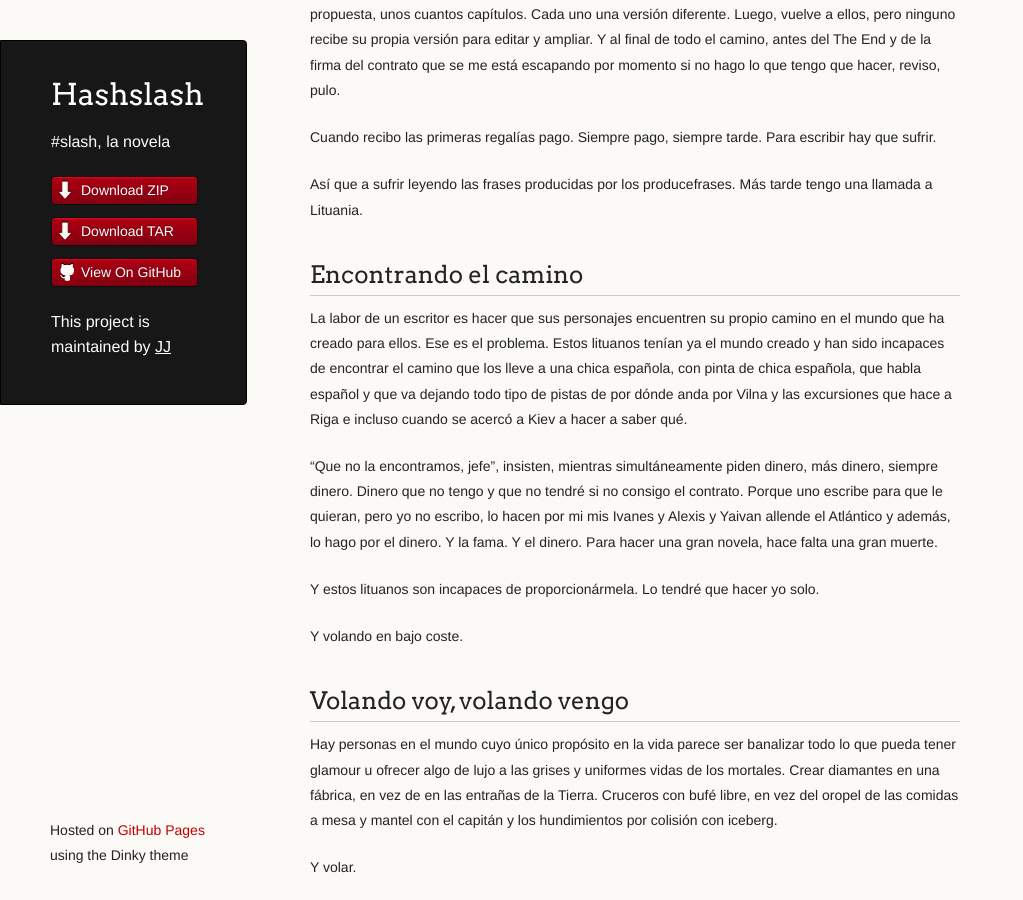
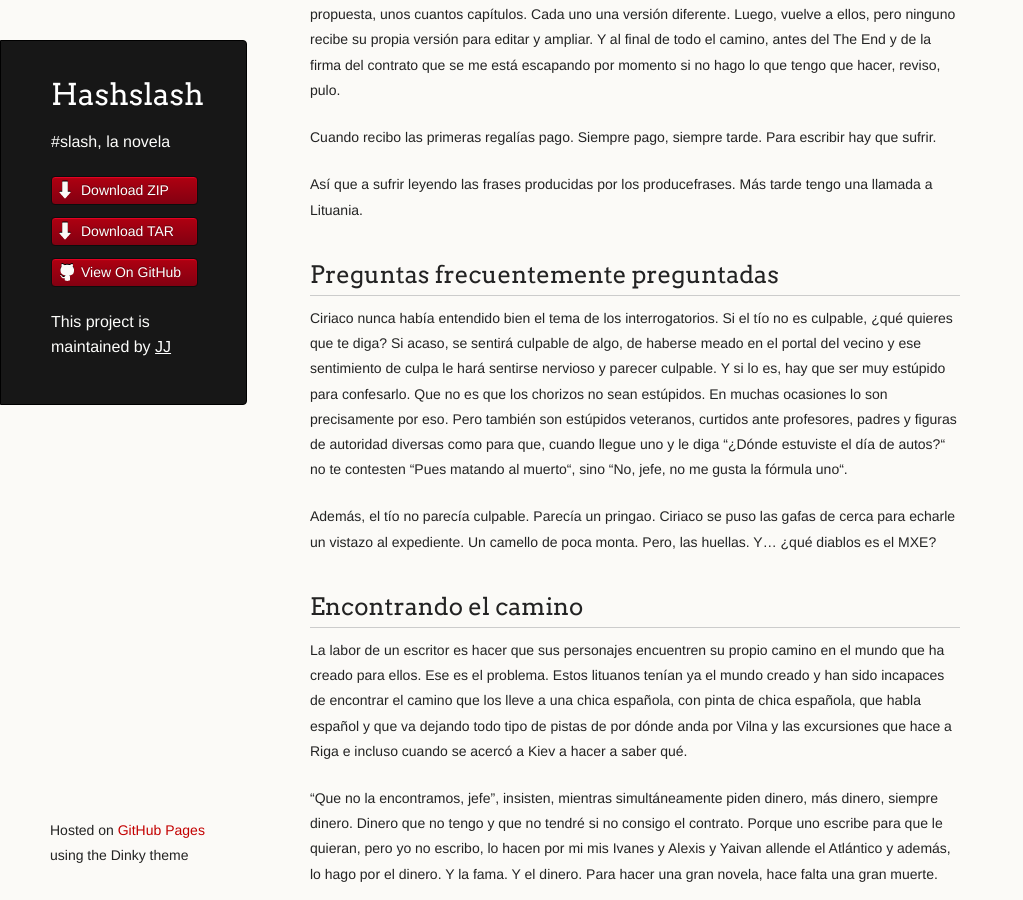
Before and after one commit to JJ/HashSlash, a Jekyll site: the page built from texto/HashSlash.md, in a window 1280 px wide and 900 px high, scrolled down 46412 px. Shown: the whole window, without its empty margins (0-1023 px from the left). Built offline with Jekyll 4.4.1, drawn with Linux system fonts in a browser that asks for light colours.

Commit message:
Sync texto/HashSlash.md from master to gh-pages

```diff
--- a/texto/HashSlash.md
+++ b/texto/HashSlash.md
@@ -2337,6 +2337,25 @@ tarde. Para escribir hay que sufrir.
 Así que a sufrir leyendo las frases producidas por los
 producefrases. Más tarde tengo una llamada a Lituania.
 
+## Preguntas frecuentemente preguntadas
+
+Ciriaco nunca había entendido bien el tema de los interrogatorios. Si
+el tío no es culpable, ¿qué quieres que te diga? Si acaso, se sentirá
+culpable de algo, de haberse meado en el portal del vecino y ese
+sentimiento de culpa le hará sentirse nervioso y parecer culpable. Y
+si lo es, hay que ser muy estúpido para confesarlo. Que no es que los
+chorizos no sean estúpidos. En muchas ocasiones lo son precisamente
+por eso. Pero también son estúpidos veteranos, curtidos ante
+profesores, padres y figuras de autoridad diversas como para que,
+cuando llegue uno y le diga “¿Dónde estuviste el día de autos?“ no te
+contesten “Pues matando al muerto“, sino “No, jefe, no me gusta la
+fórmula uno“.
+
+Además, el tío no parecía culpable. Parecía un pringao. Ciriaco se
+puso las gafas de cerca para echarle un vistazo al
+expediente. Un camello de poca monta. Pero, las huellas. Y... ¿qué
+diablos es el MXE?
+
 ## Encontrando el camino
 
 La labor de un escritor es hacer que sus personajes encuentren su
```
